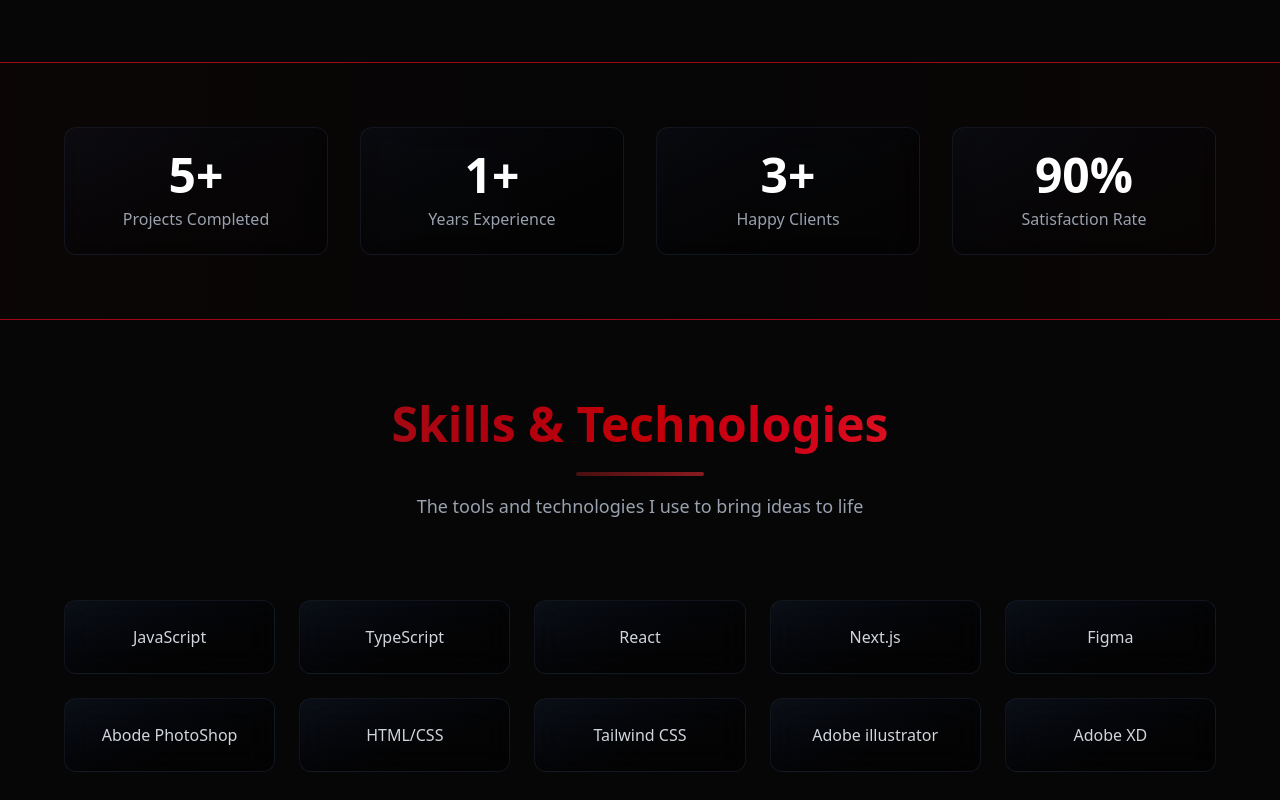
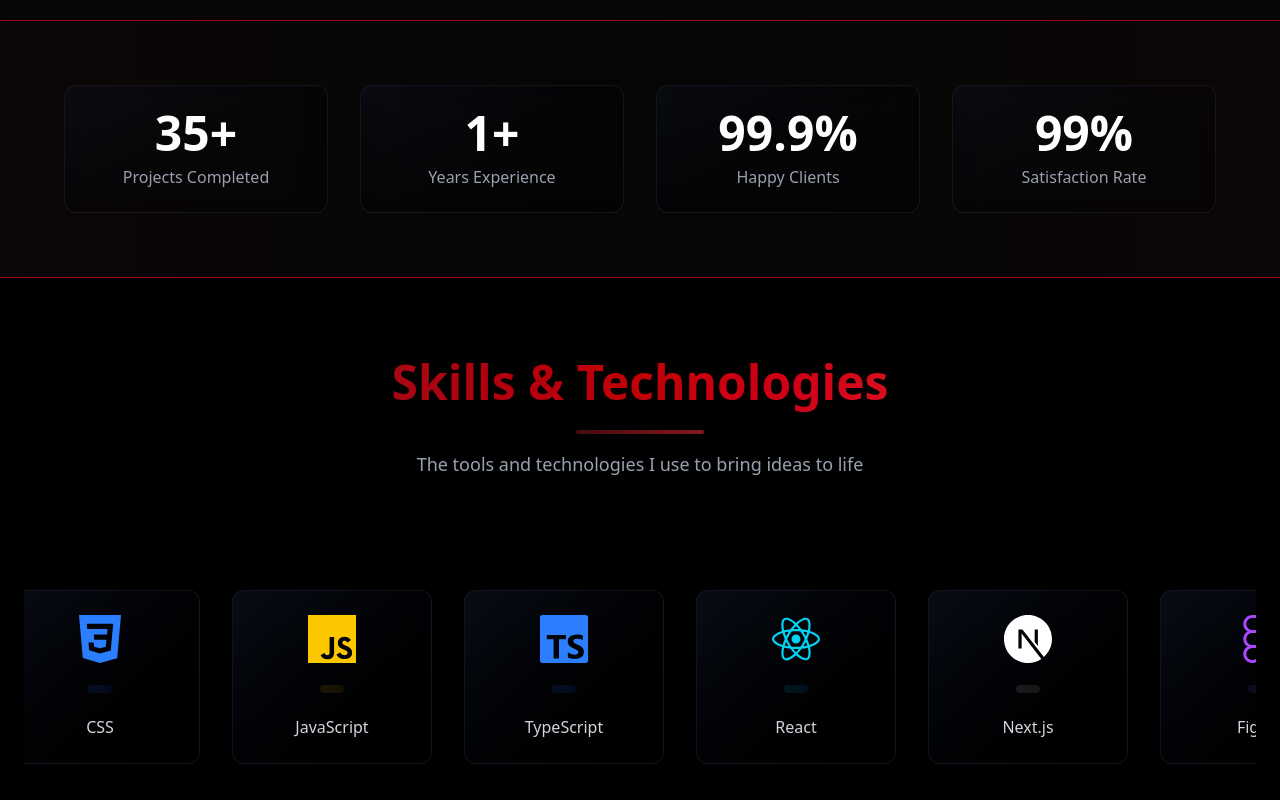
Before and after one commit to karansingh102019/ksnegi-portfolio, a Next.js app: page / in a window 1280 px wide. Shown: the part 1680-2480 px from the top of the page. Built offline with nearby package versions, Linux system fonts and the light colour scheme.

Commit message:
Updated some features / design changes

```diff
--- a/package.json
+++ b/package.json
@@ -9,11 +9,15 @@
     "lint": "eslint"
   },
   "dependencies": {
+    "@gsap/react": "^2.1.2",
+    "gsap": "^3.13.0",
     "next": "15.5.2",
     "nodemailer": "^7.0.6",
     "react": "19.1.0",
     "react-dom": "19.1.0",
-    "react-icons": "^5.5.0"
+    "react-fast-marquee": "^1.6.5",
+    "react-icons": "^5.5.0",
+    "swiper": "^12.0.2"
   },
   "devDependencies": {
     "@eslint/eslintrc": "^3",
--- a/src/app/page.tsx
+++ b/src/app/page.tsx
@@ -6,6 +6,8 @@ import AboutPage from "../components/about";
 import { Footer } from "@/components/footer";
 import ProjectsPage from "@/components/project";
 import ContactPage from "@/components/contact";
+
+
 
 export default function Home() {
   return (
--- a/src/components/about.tsx
+++ b/src/components/about.tsx
@@ -1,26 +1,20 @@
 "use client";
 import Image from "next/image";
-import { skills, experiences, achievements } from "@/data/data";
-import { useEffect, useState } from "react";
+import { experiences, achievements } from "@/data/data";
+import SkillsSection from "./slider";
 
 const AboutPage = () => {
-  const [animate, setAnimate] = useState(false);
 
-  useEffect(() => {
-    setAnimate(true);
-  }, []);
   return (
     <div className="min-h-screen bg-[#060606] text-white ">
       <section
         id="about"
-        className={`px-4 py-20 md:py-32 border-t border-red-800 relative overflow-hidden ${
-          animate ? "slide-in-right" : ""
-        }`}
+        className="slide-in-right px-4 py-20 md:py-32 border-t border-red-800 relative overflow-hidden"
       >
         <div className="max-w-7xl px-6 mx-auto relative z-10">
           <div className="grid grid-cols-1 lg:grid-cols-2 gap-12 items-center">
             <div className="space-y-8">
-              <div className="relative">
+              <div className="relative ">
                 <h1 className="text-5xl md:text-7xl font-bold mb-6 bg-gradient-to-r from-red-900 via-red-700 to-red-500 bg-clip-text text-transparent leading-tight relative">
                   About Me
                   <div className="absolute -bottom-2 left-0 w-32 h-1 bg-gradient-to-r from-red-900 to-red-500 rounded-full"></div>
@@ -57,7 +51,8 @@ const AboutPage = () => {
                   <p className="text-gray-400 group-hover:text-gray-300 transition-colors duration-300 relative z-10">
                     I believe in clean code, elegant design, and seamless user
                     experiences. Every project is an opportunity to learn
-                    something new and push the boundaries of{" what's possible."}
+                    something new and push the boundaries of
+                    {" what's possible."}
                   </p>
                   <div className="absolute bottom-0 left-0 w-0 h-0.5 bg-gradient-to-r from-red-900 to-red-500 group-hover:w-full transition-all duration-500"></div>
                 </div>
@@ -75,7 +70,7 @@ const AboutPage = () => {
                         alt="Karan Singh Negi - UI/UX Designer"
                         width={500}
                         height={600}
-                        className="  brightness-75 rounded-2xl object-cover w-[400px] h-[450px] transition-transform duration-700 group-hover:scale-105 group-hover:rotate-1"
+                        className="brightness-75 rounded-2xl object-cover w-[400px] h-[450px] transition-transform duration-700 group-hover:scale-105 group-hover:rotate-1"
                       />
                     </div>
                   </div>
@@ -101,7 +96,7 @@ const AboutPage = () => {
                 <div className="absolute inset-0 bg-gradient-to-br from-gray-900/30 to-black/30 rounded-xl border border-gray-800/50 group-hover:border-red-800/50 transition-all duration-500 backdrop-blur-sm"></div>
 
                 {/* Content */}
-                <div className="relative z-10 p-6">
+                <div className="relative z-10 p-6 shimmer overflow-hidden">
                   <div className="text-4xl md:text-5xl font-bold mb-2 text-white group-hover:text-red-400 transition-colors duration-300 relative">
                     {achievement.number}
                     <div className="absolute -bottom-1 left-1/2 transform -translate-x-1/2 w-0 h-0.5 bg-red-500 group-hover:w-8 transition-all duration-500"></div>
@@ -120,38 +115,7 @@ const AboutPage = () => {
       </section>
 
       {/* Enhanced Skills Section */}
-      <section className="px-4 py-20 relative">
-        <div className="max-w-6xl mx-auto relative z-10">
-          <div className="text-center mb-20">
-            <h2 className="text-4xl pb-5 md:text-5xl font-bold mb-6 bg-gradient-to-r from-red-900 via-red-700 to-red-500 bg-clip-text text-transparent relative">
-              Skills & Technologies
-              <div className=" animate-pulse absolute -bottom-2 left-1/2 transform -translate-x-1/2 w-32 h-1 bg-gradient-to-r from-red-900 to-red-500 rounded-full"></div>
-            </h2>
-            <p className="text-gray-400 text-lg max-w-2xl mx-auto">
-              The tools and technologies I use to bring ideas to life
-            </p>
-          </div>
-
-          <div className="grid grid-cols-2 md:grid-cols-3 lg:grid-cols-5 gap-6">
-            {skills.map((skill, index) => (
-              <div
-                key={index}
-                className="group shimmer relative bg-gradient-to-br from-gray-900/50 to-black/50 backdrop-blur-lg border border-gray-800/50 rounded-xl p-6 text-center hover:border-red-500 hover:shadow-2xl hover:shadow-red-900/20 transition-all duration-500 overflow-hidden"
-              >
-                {/* Content */}
-                <div className="relative z-10">
-                  <span className="font-medium text-gray-300 group-hover:text-red-400 transition-colors duration-300">
-                    {skill}
-                  </span>
-                </div>
-
-                {/* Bottom accent line */}
-                <div className="absolute bottom-0 left-0 w-0 h-1 bg-gradient-to-r from-red-900 to-red-500 group-hover:w-full transition-all duration-500 rounded-b-xl"></div>
-              </div>
-            ))}
-          </div>
-        </div>
-      </section>
+      <SkillsSection />
       {/* Experience Section */}
       <section className="px-4 py-20 border-t border-red-800 relative">
         <div className="max-w-6xl mx-auto relative z-10">
--- a/src/components/footer.tsx
+++ b/src/components/footer.tsx
@@ -27,7 +27,7 @@ export const Footer = () => {
         </div>
 
         <div className="flex flex-col sm:flex-row gap-6 justify-center">
-          <Link href={"/"}>
+          <Link href={"#contact"}>
             <button
               className="w-[180px] h-[70px] text-xl shimmer px-8 py-4 bg-gradient-to-r from-red-900 to-purple-600 rounded-xl hover:from-red-800 hover:to-purple-700 text-white
             font-semibold transition-all duration-300 ease-in-out
--- a/src/components/navbar.tsx
+++ b/src/components/navbar.tsx
@@ -43,7 +43,7 @@ export const Navbar = () => {
             {/* Desktop Action Button */}
             <Link href="#contact" className="group">
               <button
-                className=" animate-pulse px-8 py-3 text-sm font-semibold text-white bg-gradient-to-r from-red-900 to-purple-600 rounded-xl hover:from-red-800 hover:to-purple-700
+                className=" cursor-pointer animate-pulse px-8 py-3 text-sm font-semibold text-white bg-gradient-to-r from-red-900 to-purple-600 rounded-xl hover:from-red-800 hover:to-purple-700
              transform hover:scale-105
              transition-all duration-300
              shadow-lg hover:shadow-2xl"
@@ -96,7 +96,7 @@ export const Navbar = () => {
               <Link href="#contact" className="group">
                 <button
                   onClick={toggleMenu}
-                  className=" w-full animate-pulse px-8 py-3 text-sm font-semibold text-white bg-gradient-to-r from-red-900 to-purple-600 rounded-xl hover:from-red-800 hover:to-purple-700
+                  className=" cursor-pointer w-full animate-pulse px-8 py-3 text-sm font-semibold text-white bg-gradient-to-r from-red-900 to-purple-600 rounded-xl hover:from-red-800 hover:to-purple-700
              transform hover:scale-105
              transition-all duration-300
              shadow-lg hover:shadow-2xl"
--- a/src/components/project.tsx
+++ b/src/components/project.tsx
@@ -1,3 +1,4 @@
+"use client";
 import { projects } from "@/data/data";
 import Image from "next/image";
 
--- /dev/null
+++ b/src/components/slider.tsx
@@ -0,0 +1,66 @@
+import { skillsData } from '@/data/data';
+import { Skill } from '@/types/types';
+import React from 'react';
+import Marquee from 'react-fast-marquee';
+
+const SkillsSection = () => {
+  return (
+    <section className="px-6 py-20 relative bg-black">
+
+        <div className="text-center mb-20">
+          <h2 className="text-4xl pb-5 md:text-5xl font-bold mb-6 bg-gradient-to-r from-red-900 via-red-700 to-red-500 bg-clip-text text-transparent relative">
+            Skills & Technologies
+            <div className="animate-pulse absolute -bottom-2 left-1/2 transform -translate-x-1/2 w-32 h-1 bg-gradient-to-r from-red-900 to-red-500 rounded-full"></div>
+          </h2>
+          <p className="text-gray-400 text-lg max-w-2xl mx-auto">
+            The tools and technologies I use to bring ideas to life
+          </p>
+        </div>
+
+        <div className="overflow-hidden">
+          <Marquee
+            gradient={false}
+            speed={40}
+            pauseOnHover={true}
+            className="py-8"
+          >
+            {skillsData.map((skill: Skill, index: number) => {
+              const IconComponent = skill.icon;
+              return (
+                <div
+                  key={index}
+                  className="mx-4"
+                >
+                  <div
+                    className="group relative bg-gradient-to-br from-gray-900/50 to-black/50 backdrop-blur-lg border border-gray-800/50 hover:border-red-500 rounded-xl p-6 text-center transition-all duration-500 overflow-hidden min-w-[200px] hover:shadow-2xl hover:shadow-red-900/20 hover:scale-115 hover:-translate-y-3"
+                  >
+                    <div className="relative z-10 mb-4">
+                      <div
+                        className={`text-5xl mb-3 transition-all duration-500 ${skill.iconColor} group-hover:scale-125 group-hover:rotate-12`}
+                      >
+                        <IconComponent className="mx-auto" />
+                      </div>
+                      <div
+                        className={`inline-block px-3 py-1 rounded-full bg-gradient-to-r ${skill.color} opacity-10 transition-opacity duration-300 group-hover:opacity-20`}
+                      />
+                    </div>
+
+                    <div className="relative z-10">
+                      <span className="font-medium text-gray-300 transition-colors duration-300 group-hover:text-red-400">
+                        {skill.name}
+                      </span>
+                    </div>
+                    <div className="absolute bottom-0 left-0 h-1 bg-gradient-to-r from-red-900 to-red-500 transition-all duration-500 rounded-b-xl w-0 group-hover:w-full" />
+                    <div className="absolute inset-0 bg-gradient-to-r from-transparent via-white/5 to-transparent -translate-x-full transition-transform duration-1000 group-hover:translate-x-full" />
+                  </div>
+                </div>
+              );
+            })}
+          </Marquee>
+        </div>
+
+    </section>
+  );
+};
+
+export default SkillsSection;
--- a/src/data/data.ts
+++ b/src/data/data.ts
@@ -1,3 +1,25 @@
+"use client";
+import { Skill } from "@/types/types";
+import {
+  SiAdobeillustrator,
+  SiAdobephotoshop,
+  SiAdobexd,
+  SiBootstrap,
+  SiCss3,
+  SiDocker,
+  SiFigma,
+  SiGit,
+  SiGithub,
+  SiHtml5,
+  SiJavascript,
+  SiNextdotjs,
+  SiReact,
+  SiReactbootstrap,
+  SiSass,
+  SiTailwindcss,
+  SiTypescript,
+} from "react-icons/si";
+
 export const navLinks = [
   { href: "#home", label: "Home" },
   { href: "#about", label: "About" },
@@ -5,17 +27,103 @@ export const navLinks = [
   { href: "#contact", label: "Contact" },
 ];
 
-export const skills = [
-  "JavaScript",
-  "TypeScript",
-  "React",
-  "Next.js",
-  "Figma",
-  "Abode PhotoShop",
-  "HTML/CSS",
-  "Tailwind CSS",
-  "Adobe illustrator",
-  "Adobe XD",
+export const skillsData: Skill[] = [
+  {
+    name: "HTML",
+    icon: SiHtml5,
+    color: "from-orange-500 to-red-500",
+    iconColor: "text-orange-500",
+  },
+  {
+    name: "CSS",
+    icon: SiCss3,
+    color: "from-blue-500 to-blue-700",
+    iconColor: "text-blue-500",
+  },
+  {
+    name: "JavaScript",
+    icon: SiJavascript,
+    color: "from-yellow-400 to-yellow-600",
+    iconColor: "text-yellow-400",
+  },
+  {
+    name: "TypeScript",
+    icon: SiTypescript,
+    color: "from-blue-500 to-blue-600",
+    iconColor: "text-blue-500",
+  },
+  {
+    name: "React",
+    icon: SiReact,
+    color: "from-cyan-400 to-blue-500",
+    iconColor: "text-cyan-400",
+  },
+  {
+    name: "Next.js",
+    icon: SiNextdotjs,
+    color: "from-gray-100 to-gray-300",
+    iconColor: "text-white",
+  },
+  {
+    name: "Figma",
+    icon: SiFigma,
+    color: "from-purple-500 to-pink-500",
+    iconColor: "text-purple-500",
+  },
+  {
+    name: "Adobe Photoshop",
+    icon: SiAdobephotoshop,
+    color: "from-blue-600 to-blue-800",
+    iconColor: "text-blue-600",
+  },
+  {
+    name: "Tailwind CSS",
+    icon: SiTailwindcss,
+    color: "from-cyan-400 to-blue-500",
+    iconColor: "text-cyan-400",
+  },
+  {
+    name: "Adobe Illustrator",
+    icon: SiAdobeillustrator,
+    color: "from-orange-600 to-yellow-500",
+    iconColor: "text-orange-500",
+  },
+  {
+    name: "Adobe XD",
+    icon: SiAdobexd,
+    color: "from-pink-500 to-purple-600",
+    iconColor: "text-pink-500",
+  },
+  {
+    name: "Bootstrap",
+    icon: SiReactbootstrap,
+    color: "from-purple-500 to-purple-700",
+    iconColor: "text-purple-500",
+  },
+  {
+    name: "Docker",
+    icon: SiDocker,
+    color: "from-blue-400 to-blue-600",
+    iconColor: "text-blue-400",
+  },
+  {
+    name: "Git",
+    icon: SiGit,
+    color: "from-orange-500 to-red-600",
+    iconColor: "text-orange-500",
+  },
+  {
+    name: "GitHub",
+    icon: SiGithub,
+    color: "from-gray-400 to-gray-600",
+    iconColor: "text-gray-300",
+  },
+  {
+    name: "Sass",
+    icon: SiSass,
+    color: "from-pink-400 to-pink-600",
+    iconColor: "text-pink-400",
+  },
 ];
 
 export const experiences = [
@@ -44,7 +152,7 @@ export const experiences = [
 
 export const achievements = [
   {
-    number: "5+",
+    number: "35+",
     label: "Projects Completed",
   },
   {
@@ -52,11 +160,11 @@ export const achievements = [
     label: "Years Experience",
   },
   {
-    number: "3+",
+    number: "99.9%",
     label: "Happy Clients",
   },
   {
-    number: "90%",
+    number: "99%",
     label: "Satisfaction Rate",
   },
 ];
@@ -107,6 +215,5 @@ export const projects = [
     year: "2024",
     link: "#",
     github: "#",
-  }
-
+  },
 ];
```
Also changed, not shown: src/components/home.tsx (+34 -10 lines), src/types/types.ts (+10 -0 lines), 1 other file (tests, documents, lock files or other folders).
